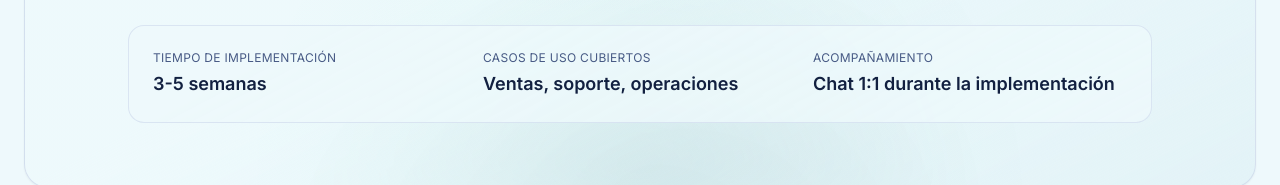
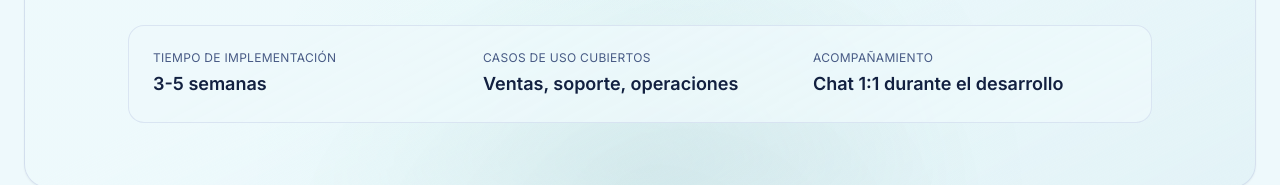
Before and after one commit to maximodip/maximize-ai-website, a Next.js app: page / in a window 1280 px wide. Shown: the part 592-777 px from the top of the page. Built offline with nearby package versions, Linux system fonts and the light colour scheme.

Commit message:
update hero section

```diff
--- a/src/components/sections/hero-section.tsx
+++ b/src/components/sections/hero-section.tsx
@@ -39,7 +39,7 @@ export const HeroSection = () => {
             rel="noreferrer"
             className={cn(
               buttonVariants({ size: "lg" }),
-              "group w-full sm:w-auto"
+              "group w-full sm:w-auto",
             )}
           >
             <span className="inline-flex items-center gap-2">
@@ -51,12 +51,12 @@ export const HeroSection = () => {
             </span>
           </Link>
           <Link
-            href="https://api.whatsapp.com/send?phone=5493816708372&text=Hola%20Máximo%20quiero%20implementar%20una%20infraestructura%20de%20IA%20en%20mi%20empresa"
+            href="https://api.whatsapp.com/send?phone=5493816708372&text=Hola%20Máximo%20quiero%20implementar%20una%20infraestructura%20de%20IA%20en%20mi%20negocio"
             target="_blank"
             rel="noreferrer"
             className={cn(
               buttonVariants({ variant: "outline", size: "lg" }),
-              "group w-full border-primary/40 text-primary transition-colors hover:border-primary hover:bg-primary/10 sm:w-auto"
+              "group w-full border-primary/40 text-primary transition-colors hover:border-primary hover:bg-primary/10 sm:w-auto",
             )}
           >
             <span className="inline-flex items-center gap-2">
@@ -89,7 +89,7 @@ export const HeroSection = () => {
               Acompañamiento
             </p>
             <p className="text-lg font-semibold">
-              Chat 1:1 durante la implementación
+              Chat 1:1 durante el desarrollo
             </p>
           </div>
         </div>
```
